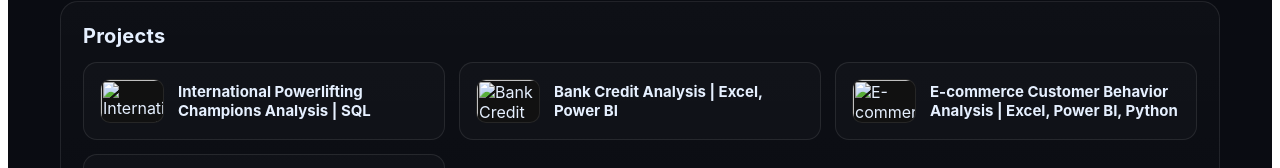
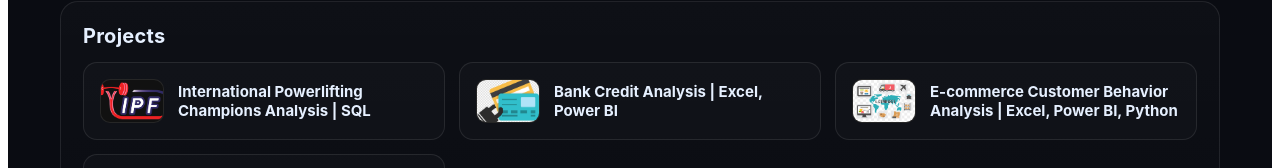
Before and after one commit to nhatanhbruce/web-portfolio, a plain HTML site: page index.html in a window 1280 px wide. Shown: the part 1666-1834 px from the top of the page. Drawn offline with Linux system fonts and the light colour scheme.

Commit message:
index.html

```diff
--- a/index.html
+++ b/index.html
@@ -140,15 +140,15 @@
       <h2>Projects</h2>
       <div class="vp-grid">
         <article class="vp-card" data-modal="ipf-modal">
-          <img class="vp-thumb" src="thumbs/ipf.jpg" alt="International Powerlifting thumbnail" />
+          <img class="vp-thumb" src="thumbnails/IPF.png" alt="International Powerlifting thumbnail" />
           <h3>International Powerlifting Champions Analysis | SQL</h3>
         </article>
         <article class="vp-card" data-modal="bank-modal">
-          <img class="vp-thumb" src="thumbs/bank.jpg" alt="Bank Credit thumbnail" />
+          <img class="vp-thumb" src="thumbnails/bank credit.jpg" alt="Bank Credit thumbnail" />
           <h3>Bank Credit Analysis | Excel, Power BI</h3>
         </article>
         <article class="vp-card" data-modal="ecom-modal">
-          <img class="vp-thumb" src="thumbs/ecom.jpg" alt="E-commerce thumbnail" />
+          <img class="vp-thumb" src="thumbnails/png-clipart-e-commerce-electronic-business-retail-online-shopping-e-commerce-website-electronics-web-design-thumbnail.png" alt="E-commerce thumbnail" />
           <h3>E-commerce Customer Behavior Analysis | Excel, Power BI, Python</h3>
         </article>
         <article class="vp-card" data-modal="bloomberg-modal">
```
